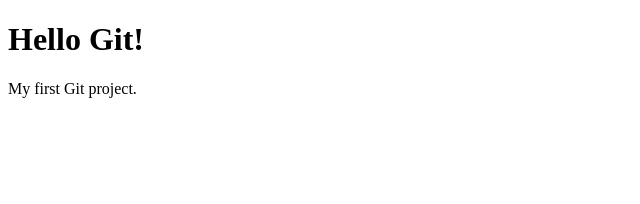
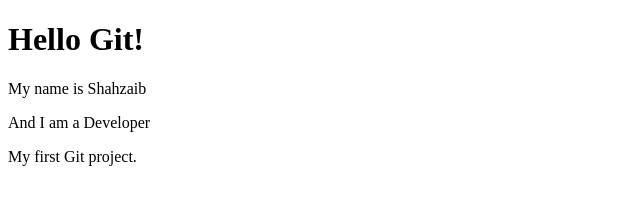
Before and after one commit to Shahzaib-Hub07/my-first-project, a plain HTML site: page index.html in a window 1280 px wide. Shown: the whole page, without its empty margins (0-640 px from the left). Drawn offline with Linux system fonts and the light colour scheme.

Commit message:
Update my project

```diff
--- a/index.html
+++ b/index.html
@@ -5,6 +5,8 @@
 </head>
 <body>
     <h1>Hello Git!</h1>
+    <p>My name is Shahzaib</p>
+    <p>And I am a Developer</p>
     <p>My first Git project.</p>
 </body>
 </html>
```
